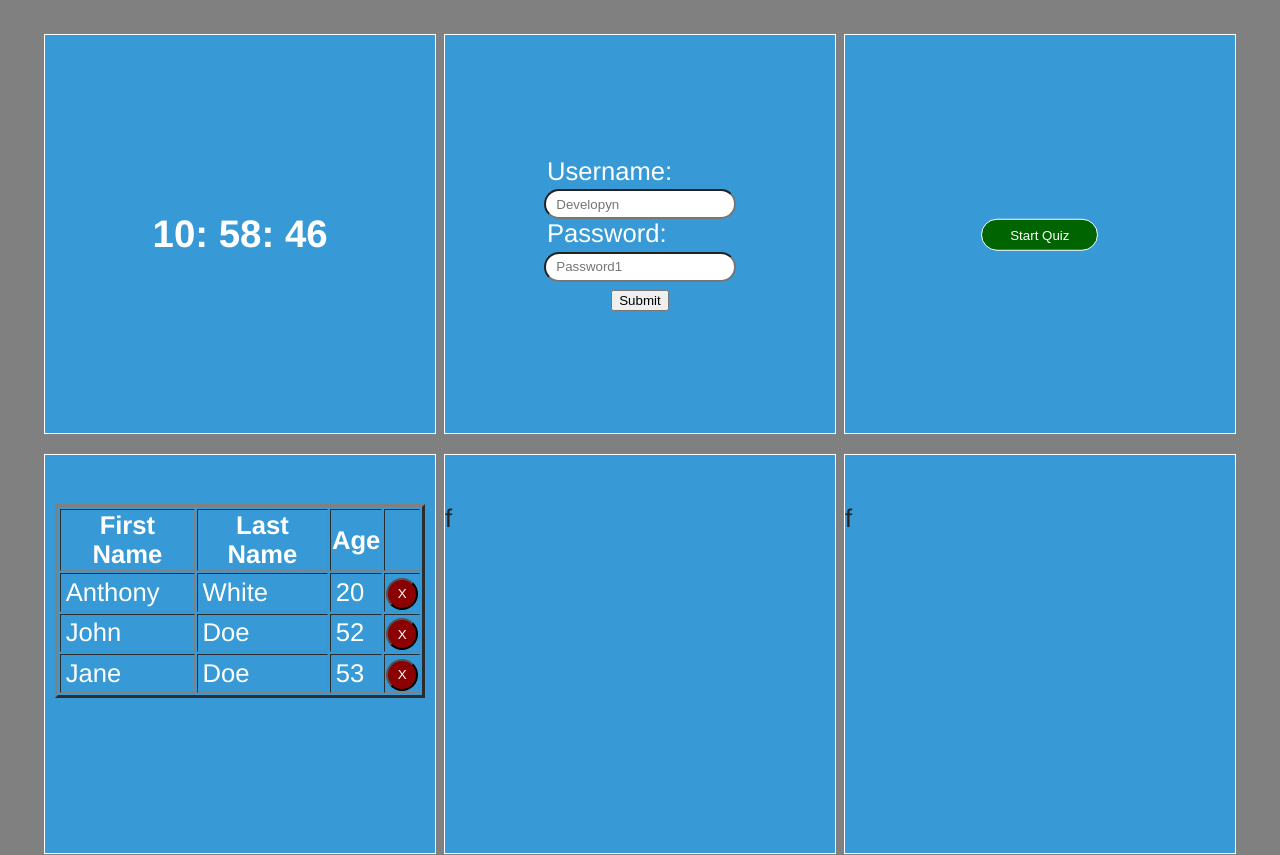
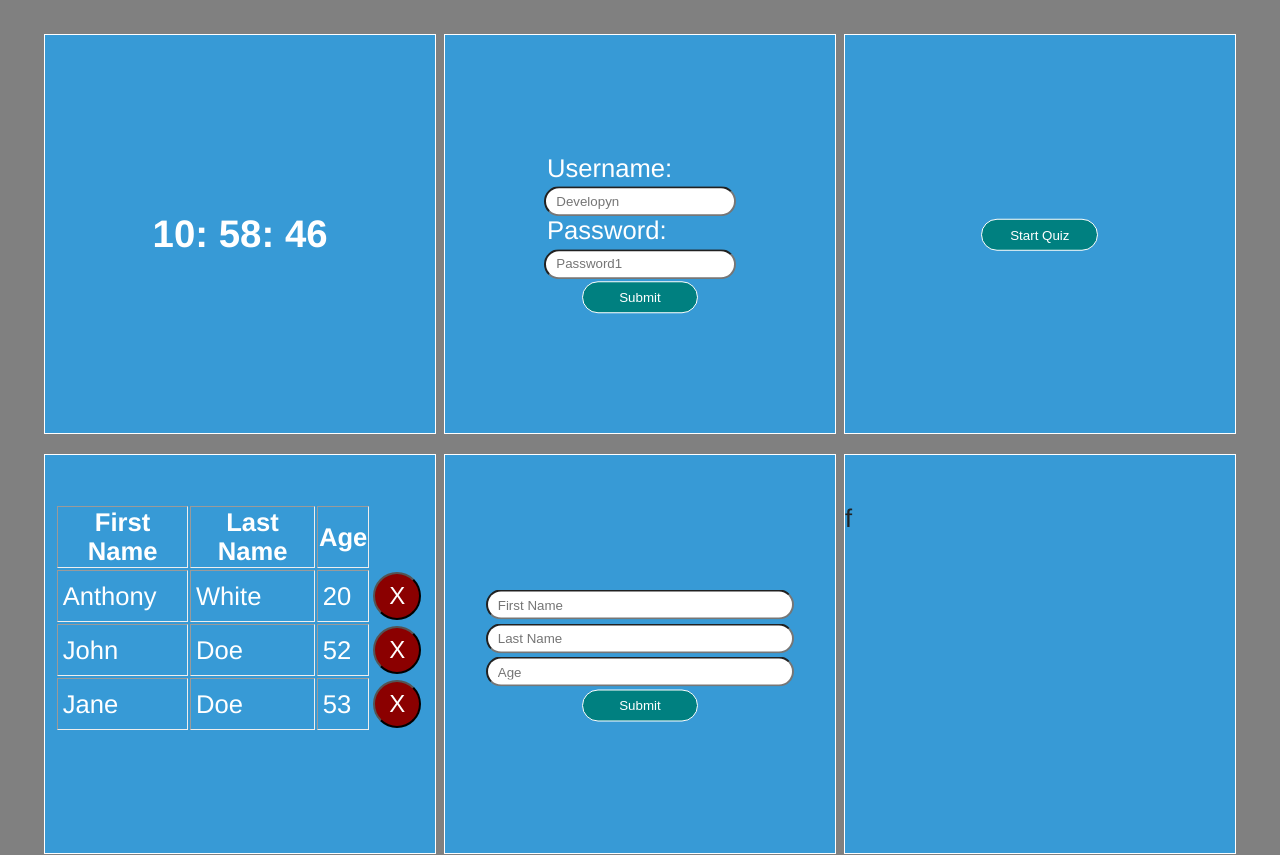
Before and after one commit to Developyn-Anthony/Grid-Svelte, a Svelte app: page / in a window 1280 px wide. Shown: the top 855 px of the page. Built offline with nearby package versions, Linux system fonts and the light colour scheme.

Commit message:
Panel 5 added using Svelte

```diff
--- a/src/App.svelte
+++ b/src/App.svelte
@@ -3,6 +3,7 @@
 	import  Login  from './components/signup.svelte'
 	import  Quest  from './components/questions.svelte'
 	import  Table  from './components/table.svelte'
+	import  SubmitTable  from './components/submitTable.svelte'
 </script>
 
 <div id="app">
@@ -20,7 +21,7 @@
 			<Table />
 		</div>
 		<div class="grid-item grid-item5">
-			f<!--<TableSubmit @submit="addNewRow" />-->
+			<SubmitTable />
 		</div>
 		<div class="grid-item grid-item6">f</div>
 		<div class="grid-item grid-item7">f</div>
--- a/src/components/questions.svelte
+++ b/src/components/questions.svelte
@@ -42,11 +42,11 @@
         }, 0);
         return (score / questions.length) * 100 + "%";
     };
-    function restartQuiz() {
+    let restartQuiz = () => {
         answers = new Array(questions.length).fill(null);
         questionPointer = 0;
     }
-    function sound() {
+    let sound = () => {
     if (questionPointer === 4) {
       let sound = new Audio(soundUrl);
       sound.play();
@@ -149,11 +149,22 @@
     }
 
     .quest-button {
-        background-color: darkgreen;
+        background-color: teal;
         width: 30%;
         height: 2rem;
         border: 0.1rem #fff solid;
         color: white;
         border-radius: 1.5rem;
+        transition-duration: 0.5s;
+    }
+
+    .quest-button:hover {
+        background-color: #004e4f;/*DarkTeal*/
+        width: 35%;
+        height: 2rem;
+        border: 0.1rem #fff solid;
+        color: white;
+        border-radius: 1.5rem;
+        transition-duration: 0.5s;
     }
 </style>
--- a/src/components/signup.svelte
+++ b/src/components/signup.svelte
@@ -53,7 +53,7 @@
         />
     </div>
     <div>
-        <button id="submit" type="submit" on:click|preventDefault={login}
+        <button id="submit" type="submit" class="submit-btn" on:click|preventDefault={login}
             >Submit</button
         >
         {#if loggedIn}
@@ -127,4 +127,24 @@
         margin-top: 1rem;
         font-size: small;
     }
+
+    .submit-btn {
+        background-color: teal;
+        width: 30%;
+        height: 2rem;
+        border: 0.1rem #fff solid;
+        color: white;
+        border-radius: 1.5rem;
+        transition-duration: 0.5s;
+    }
+
+    .submit-btn:hover {
+        background-color: #004e4f;/*DarkTeal*/
+        width: 35%;
+        height: 2rem;
+        border: 0.1rem #fff solid;
+        color: white;
+        border-radius: 1.5rem;
+        transition-duration: 0.5s;
+    }
 </style>
--- /dev/null
+++ b/src/components/submitTable.svelte
@@ -0,0 +1,90 @@
+<script>
+    import { rows } from "../storage.js";
+
+    let new_person = {
+        fName: "",
+        lName: "",
+        age: "",
+    };
+
+    let addPerson = (e) => {
+        e.preventDefault();
+        rows.update((rows) => [
+            ...rows,
+            [new_person.fName || "John", new_person.lName || "Doe", new_person.age || "50"],
+        ]);
+        new_person = {
+            fName: "",
+            lName: "",
+            age: "",
+        };
+    };
+</script>
+
+<div>
+    <div>
+        <form id="tableSubmitForm" class="table-form" action="/">
+            <input
+                type="text"
+                placeholder="First Name"
+                class="table-inputs"
+                bind:value={new_person.fName}
+            />
+            <input
+                type="text"
+                placeholder="Last Name"
+                class="table-inputs"
+                bind:value={new_person.lName}
+            />
+            <input
+                type="text"
+                placeholder="Age"
+                class="table-inputs"
+                required
+                bind:value={new_person.age}
+            /><br />
+            <button class="table-button" type="submit" on:click={addPerson}>
+                Submit
+            </button>
+        </form>
+    </div>
+</div>
+
+<style scoped>
+    .table-form {
+        width: 100%;
+        text-align: center;
+        margin: 0;
+        position: absolute;
+        top: 50%;
+        -ms-transform: translateY(-50%);
+        transform: translateY(-50%);
+    }
+
+    .table-inputs {
+        width: 75%;
+        height: 1.5rem;
+        border-radius: 1.5rem;
+        padding-left: 0.625rem;
+        color: black;
+    }
+    .table-button {
+        background-color: teal;
+        width: 30%;
+        height: 2rem;
+        border: 0.1rem #fff solid;
+        color: white;
+        border-radius: 1.5rem;
+        transition-duration: 0.5s;
+    }
+
+    .table-button:hover {
+        background-color: #004e4f; /*DarkTeal*/
+        width: 35%;
+        height: 2rem;
+        border: 0.1rem #fff solid;
+        color: white;
+        border-radius: 1.5rem;
+        transition-duration: 0.5s;
+    }
+</style>
--- a/src/components/table.svelte
+++ b/src/components/table.svelte
@@ -8,7 +8,7 @@
         rows_value = value;
     });
 
-    function removeRow(index) {
+    let removeRow = (index) => {
         rows.set(rows_value.filter((row) => row != index));
     }
 </script>
@@ -27,10 +27,16 @@
             {#each rows_value as row}
                 <tr class="remove-row">
                     {#each row as cell}
-                        <td class="row-data" contenteditable="true" bind:innerHTML={cell} />
+                        <td
+                            class="row-data"
+                            contenteditable="true"
+                            bind:innerHTML={cell}
+                        />
                     {/each}
                     <td>
-                        <button class="del-btn" on:click={removeRow(row)}>X</button></td
+                        <button class="del-btn" on:click={removeRow(row)}
+                            >X</button
+                        ></td
                     >
                 </tr>
             {/each}
@@ -45,6 +51,7 @@
         height: auto;
         margin-left: auto;
         margin-right: auto;
+        border: none;
     }
 
     .row-data {
@@ -52,10 +59,21 @@
     }
 
     .del-btn {
-        width: 2rem;
-        height: 2rem;
         border-radius: 50%;
         background-color: darkred;
         color: #fff;
+        width: 3rem;
+        height: 3rem;
+        font-size: 18pt;
+        cursor: pointer;
+    }
+
+    .remove-row td:nth-child(4) {
+        border-color: transparent;
+        text-align: center;
+    }
+
+    .change-column th:nth-child(4) {
+        border-color: transparent;
     }
 </style>
```
